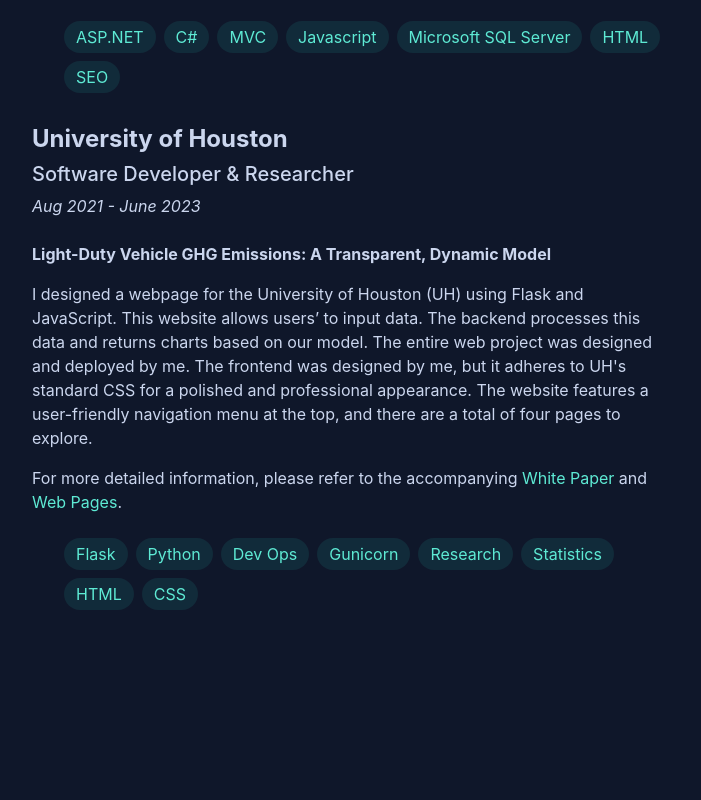
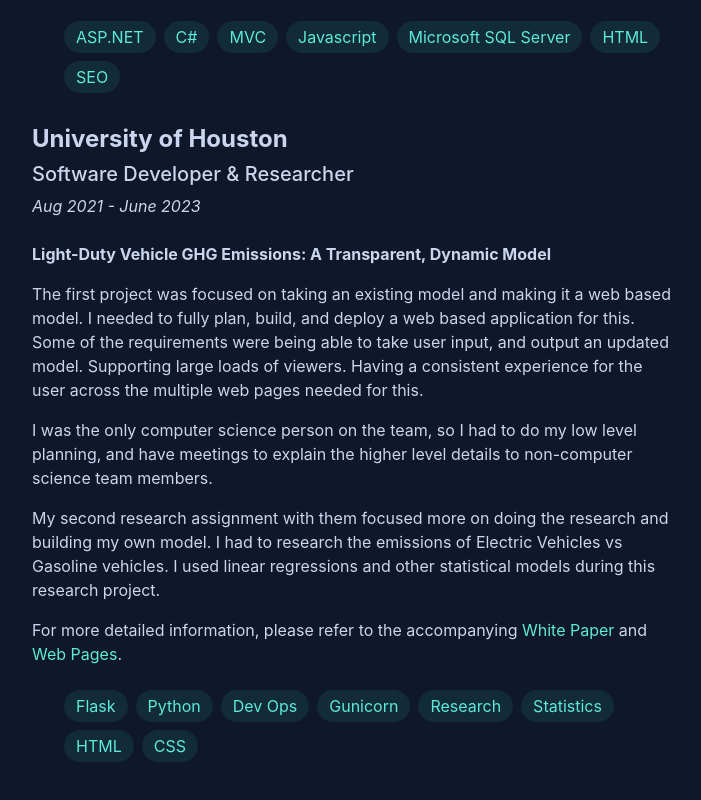
Before and after one commit to pdsatter/Portfolio, a React (Create React App) app in the folder portfolio-app/: page / in a window 1280 px wide. Shown: the part 1803-2603 px from the top of the page, without its empty margins (525-1226 px from the left). Before the commit the page ends 2533 px from the top, so only its background shows below. Built offline with nearby package versions, Linux system fonts and the light colour scheme.

Commit message:
update experience with new research description

```diff
--- a/portfolio-app/src/Experience.tsx
+++ b/portfolio-app/src/Experience.tsx
@@ -78,10 +78,19 @@
                     <b>Light-Duty Vehicle GHG Emissions: A Transparent, Dynamic Model</b>
                 </p>
                 <p>
-                    I designed a webpage for the University of Houston (UH) using Flask and JavaScript.
-                    This website allows users’ to input data. The backend processes this data and returns charts based on our model.
-                    The entire web project was designed and deployed by me. The frontend was designed by me,
-                    but it adheres to UH's standard CSS for a polished and professional appearance. The website features a user-friendly navigation menu at the top, and there are a total of four pages to explore.
+                    The first project was focused on taking an existing model and making it a web based model.
+                    I needed to fully plan, build, and deploy a web based application for this.
+                    Some of the requirements were being able to take user input, and output an updated model.
+                    Supporting large loads of viewers. Having a consistent experience for the user across the multiple web pages needed for this.
+                </p>
+                <p>
+                    I was the only computer science person on the team, so I had to do my low level planning, and have meetings to explain the higher level
+                    details to non-computer science team members.
+                </p>
+                <p>
+                    My second research assignment with them focused more on doing the research and building my own model.
+                    I had to research the emissions of Electric Vehicles vs Gasoline vehicles. I used linear regressions and other
+                    statistical models during this research project.
                 </p>
                 <p>
                     For more detailed information,
```
